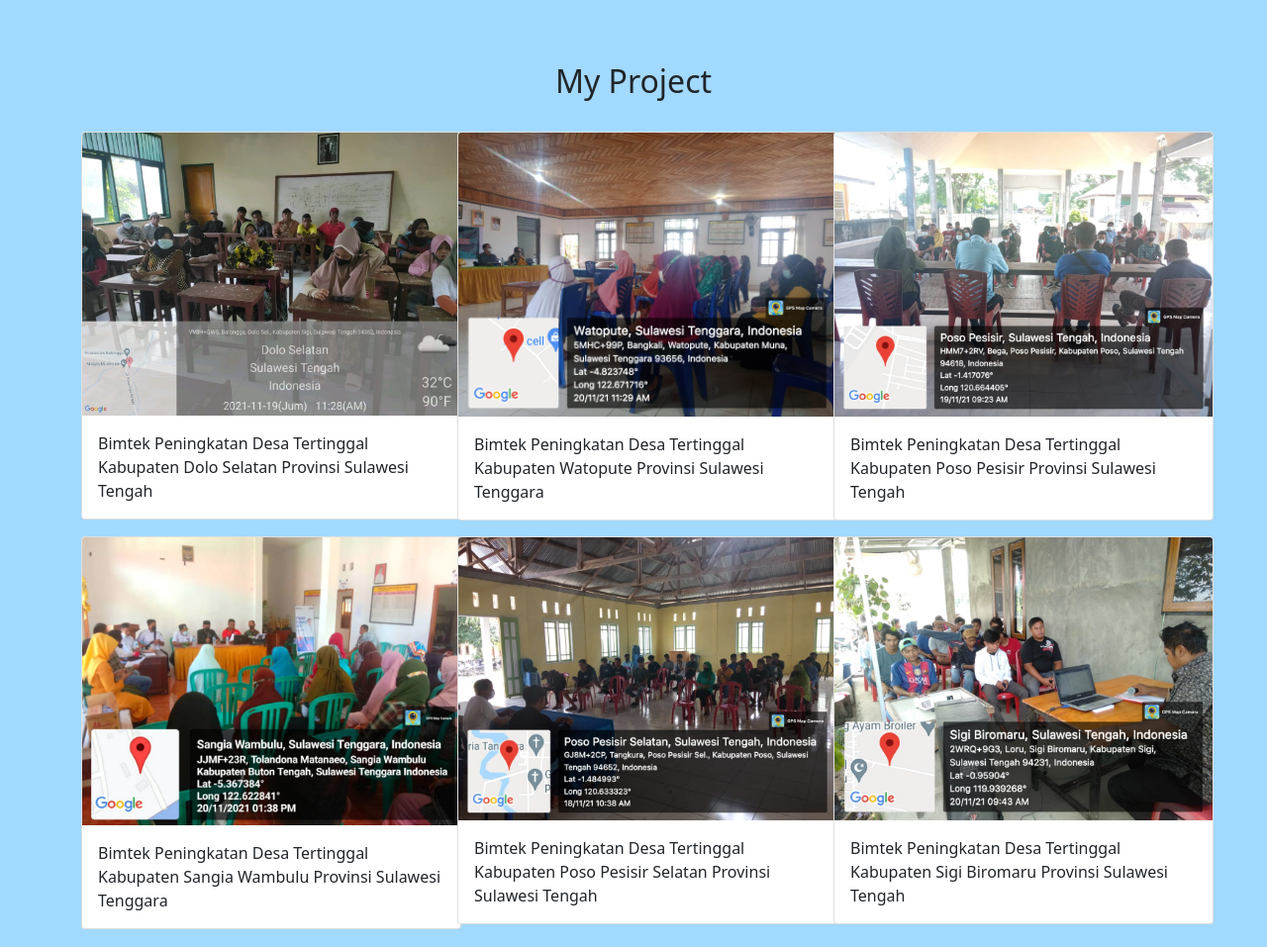
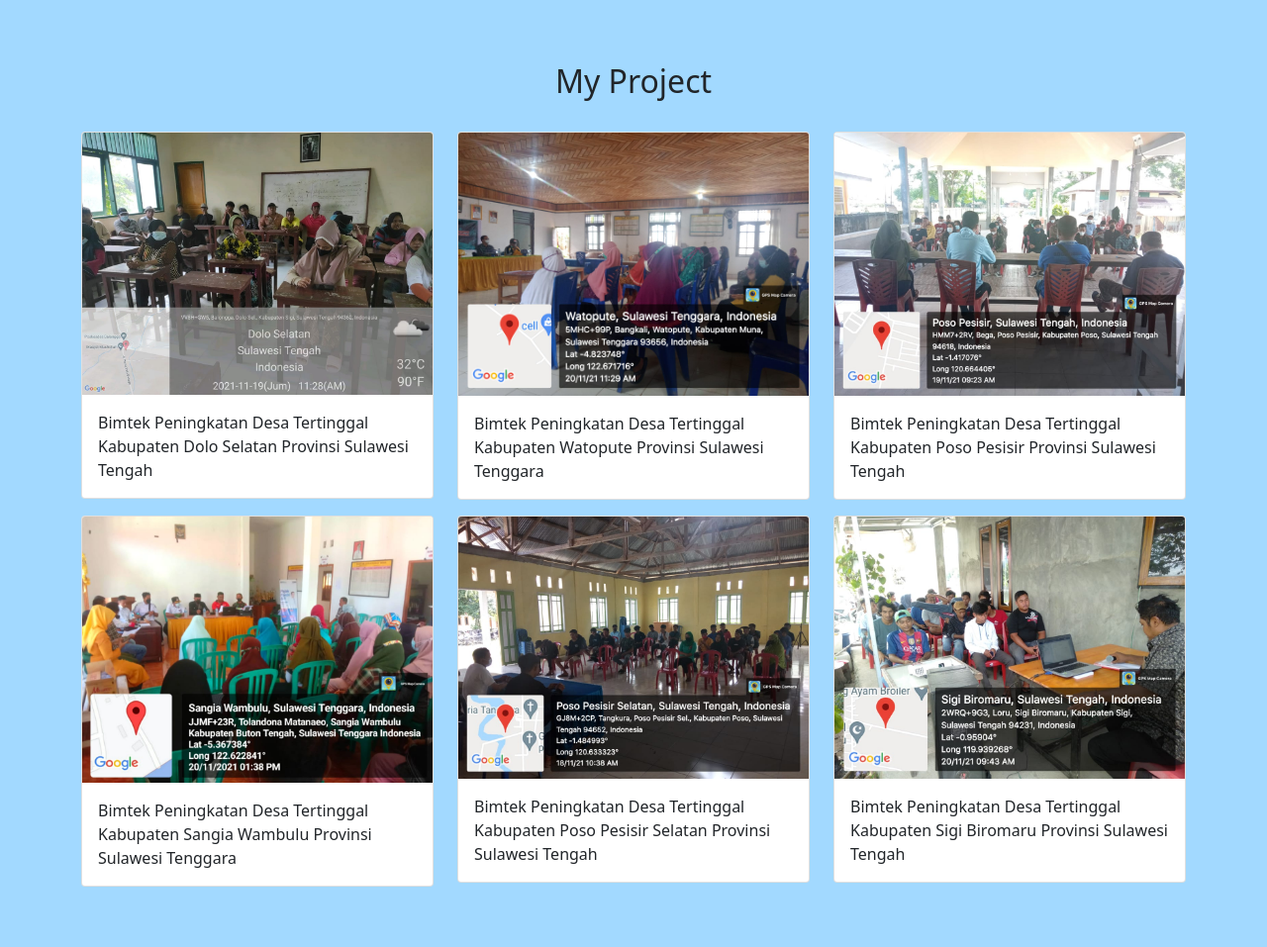
Before and after one commit to Fauzan2022/fauzanputrariamau, a plain HTML site: page index.html in a window 1280 px wide. Shown: the part 1840-2797 px from the top of the page at 99% size. Drawn offline with nearby package versions, Linux system fonts and the light colour scheme.

Commit message:
style pada project dihapus

```diff
--- a/index.html
+++ b/index.html
@@ -101,7 +101,7 @@
         </div>
         <div class="row justify-content-center">
           <div class="col-md-4 mb-3">
-            <div class="card" style="width: 24rem">
+            <div class="card">
               <img src="project/1.jpeg" class="card-img-top" alt="..." />
               <div class="card-body">
                 <p class="card-text">Bimtek Peningkatan Desa Tertinggal Kabupaten Dolo Selatan Provinsi Sulawesi Tengah</p>
@@ -109,7 +109,7 @@
             </div>
           </div>
           <div class="col-md-4 mb-3">
-            <div class="card" style="width: 24rem">
+            <div class="card">
               <img src="project/2.jpeg" class="card-img-top" alt="..." />
               <div class="card-body">
                 <p class="card-text">Bimtek Peningkatan Desa Tertinggal Kabupaten Watopute Provinsi Sulawesi Tenggara</p>
@@ -117,7 +117,7 @@
             </div>
           </div>
           <div class="col-md-4 mb-3">
-            <div class="card" style="width: 24rem">
+            <div class="card">
               <img src="project/3.jpeg" class="card-img-top" alt="..." />
               <div class="card-body">
                 <p class="card-text">Bimtek Peningkatan Desa Tertinggal Kabupaten Poso Pesisir Provinsi Sulawesi Tengah</p>
@@ -127,7 +127,7 @@
         </div>
         <div class="row justify-content-center">
           <div class="col-md-4 mb-3">
-            <div class="card" style="width: 24rem">
+            <div class="card">
               <img src="project/4.jpeg" class="card-img-top" alt="..." />
               <div class="card-body">
                 <p class="card-text">Bimtek Peningkatan Desa Tertinggal Kabupaten Sangia Wambulu Provinsi Sulawesi Tenggara</p>
@@ -135,7 +135,7 @@
             </div>
           </div>
           <div class="col-md-4 mb-3">
-            <div class="card" style="width: 24rem">
+            <div class="card">
               <img src="project/5.jpeg" class="card-img-top" alt="..." />
               <div class="card-body">
                 <p class="card-text">Bimtek Peningkatan Desa Tertinggal Kabupaten Poso Pesisir Selatan Provinsi Sulawesi Tengah</p>
@@ -143,7 +143,7 @@
             </div>
           </div>
           <div class="col-md-4 mb-3">
-            <div class="card" style="width: 24rem">
+            <div class="card">
               <img src="project/6.jpeg" class="card-img-top" alt="..." />
               <div class="card-body">
                 <p class="card-text">Bimtek Peningkatan Desa Tertinggal Kabupaten Sigi Biromaru Provinsi Sulawesi Tengah</p>
```
